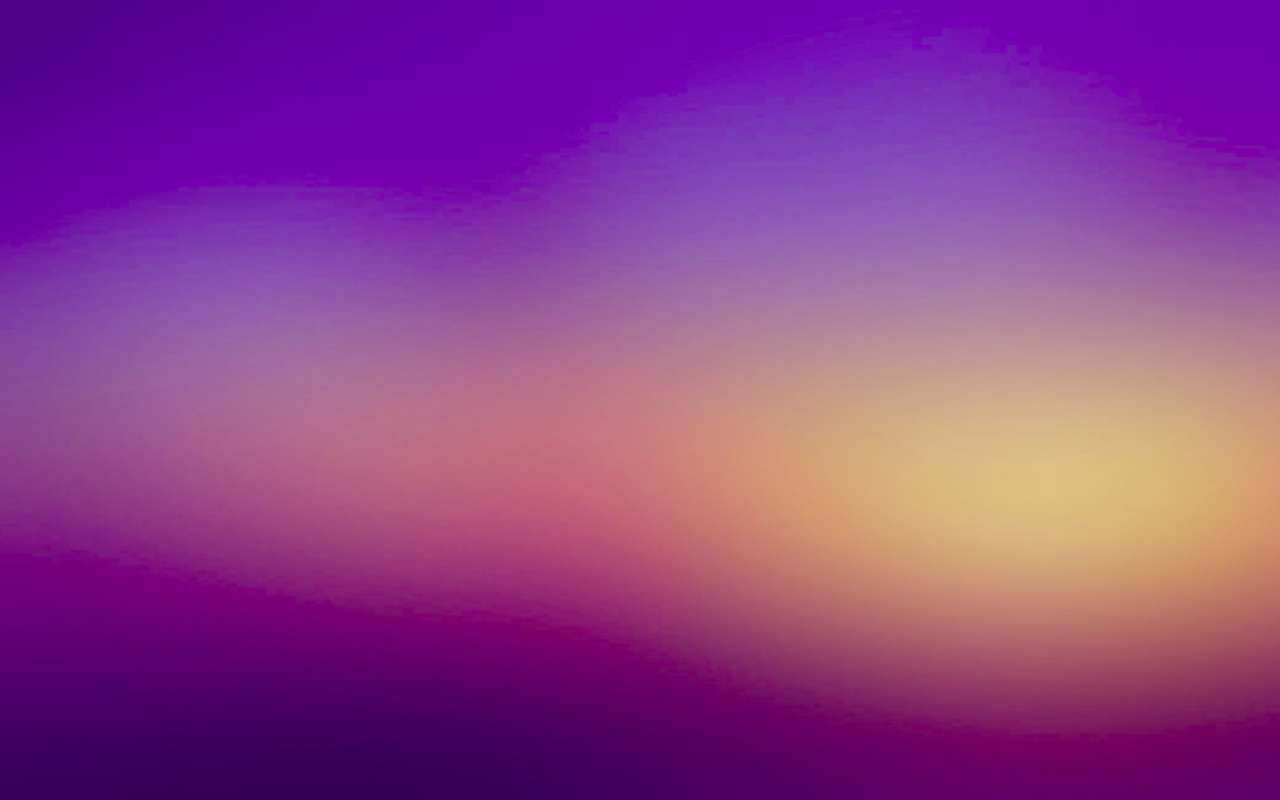
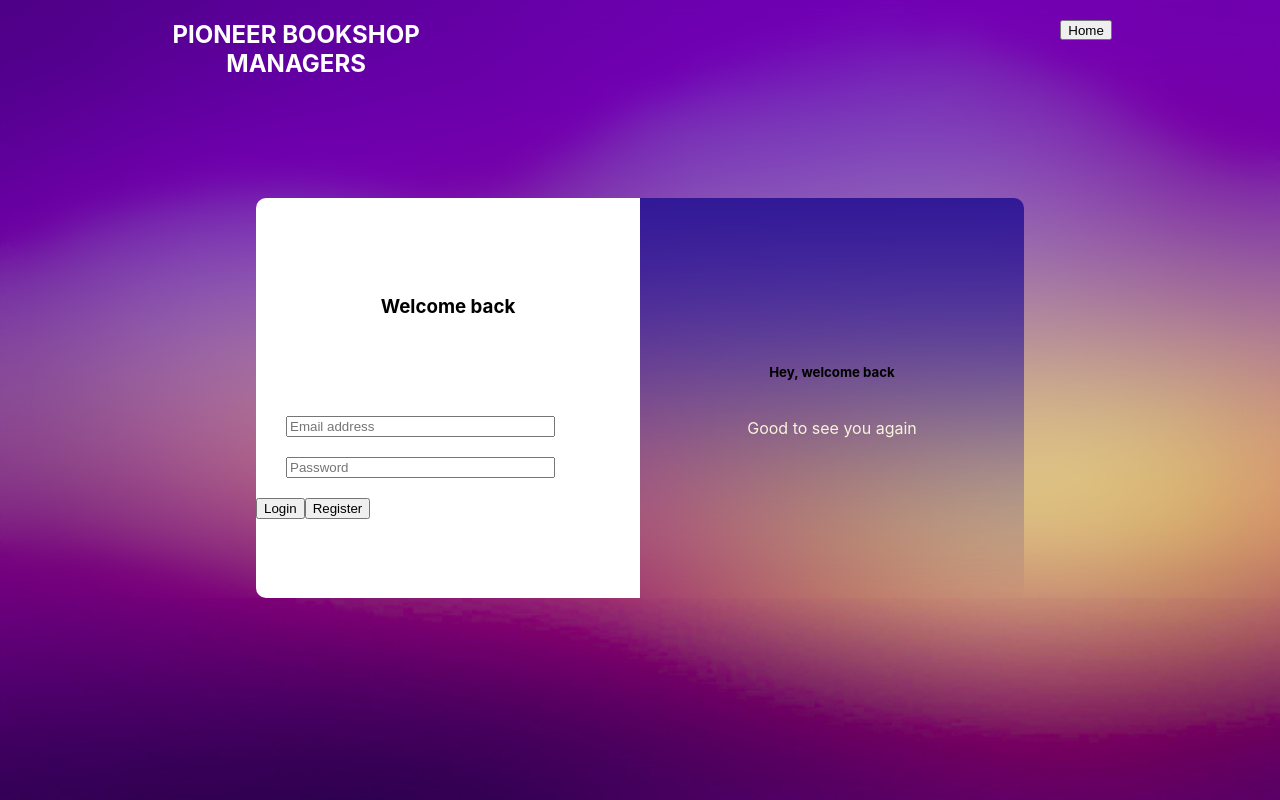
Before and after one commit to munteanurazvanandrei/Bookshop-Management-App, a React (Create React App) app in the folder client/: page /signin in a window 1280 px wide. Built offline with nearby package versions, Linux system fonts and the light colour scheme.

Commit message:
BMA-16# setup signin  framework to maintain the signup classnames for easy styling

```diff
--- a/client/src/Components/SignInPage/SignInPage.js
+++ b/client/src/Components/SignInPage/SignInPage.js
@@ -1,4 +1,49 @@
-export default function SiginIn(){
+export default function SignIn(){
     // The signIn page
-    return (<div className="sign-in"></div>)
+
+
+    return (<div className="sign-in">
+        <div className="registration">
+      <div className="registration-nav">
+        <h2>PIONEER BOOKSHOP MANAGERS</h2>
+        <button>Home</button>
+      </div>
+      <div className="registration-container">
+        <div className="registration-signup-form">
+          <h3>Welcome back</h3>
+          <form  autoComplete="off">
+            <div className="registration-inputs-container">
+              <input
+                id="email"
+                type="email"
+                name="email"
+                placeholder="Email address"
+                // value={formState.email}
+                required
+              />
+                            <br/>
+              <input
+                id="password"
+                type="password"
+                name="password"
+                placeholder="Password"
+                // value={formState.password}
+                required
+              />
+            </div>
+            <br/>
+            <div className="registration-button-form">
+              <button>Login</button>
+              <button>Register</button>
+            </div>
+          </form>
+        </div>
+        <div className="registration-welcome-message">
+          {/* <img  src={logo} alt="#"/> */}
+          <h5>Hey, welcome back</h5>
+          <p>Good to see you again</p>
+        </div>
+      </div>
+    </div>
+    </div>)
 }
```
